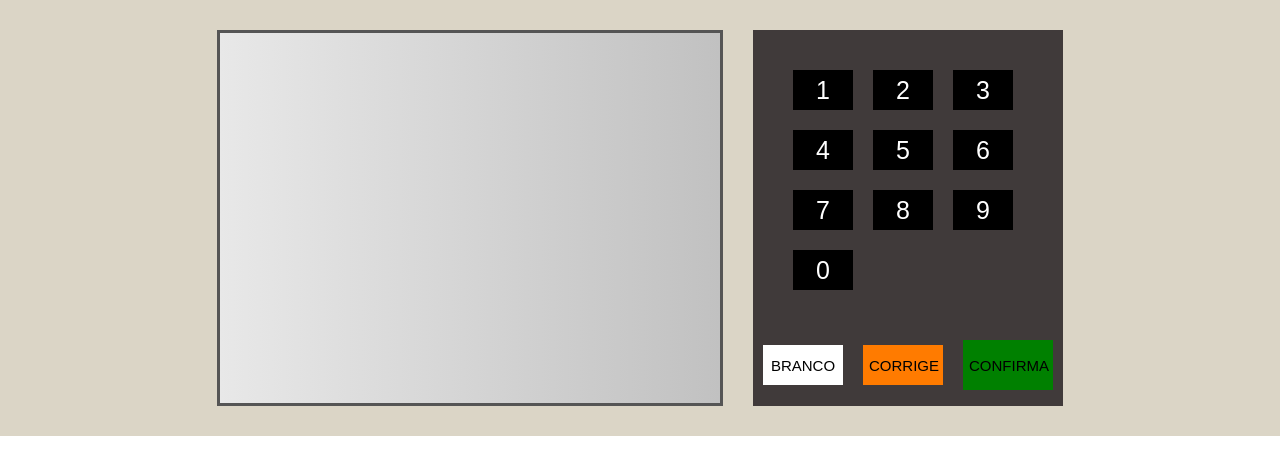
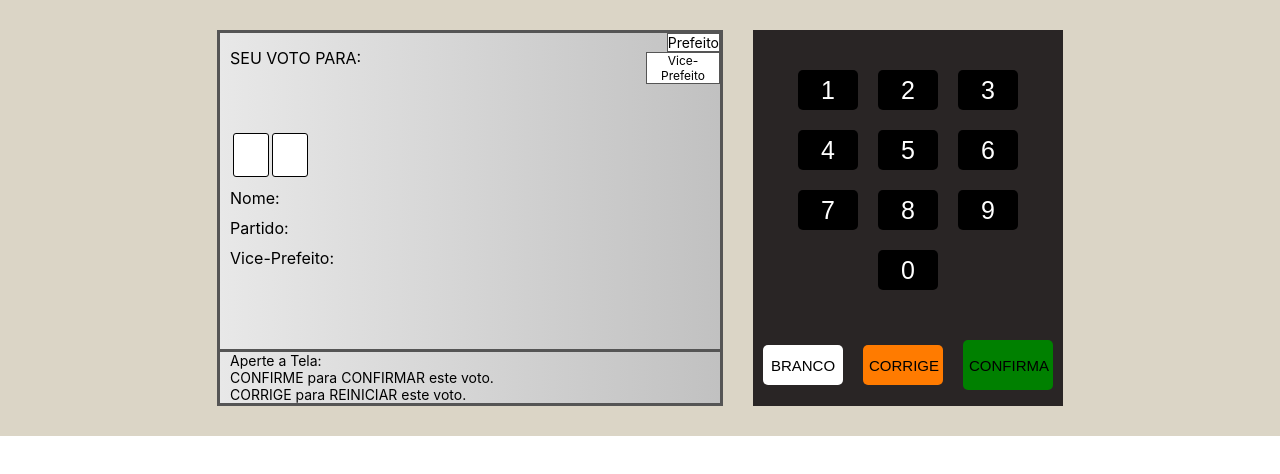
Before and after one commit to JonatasSan/Urna-eletronica, a React (Create React App) app: page / in a window 1280 px wide. Shown: the top 474 px of the page. Built offline with nearby package versions, Linux system fonts and the light colour scheme.

Commit message:
start of features

```diff
--- a/src/App.jsx
+++ b/src/App.jsx
@@ -1,6 +1,5 @@
 import React from 'react'
 
-import './App.css'
 import Urna from './Components/Urna'
 
 export default function App() {
--- a/src/Components/Teclado.jsx
+++ b/src/Components/Teclado.jsx
@@ -1,26 +1,48 @@
 import React from 'react'
 
-import './Teclado.css'
+import '../Styles/Teclado.css'
 
 export default function Teclado() {
+
+    function clicou (n){
+        alert("clicou em "+n);
+    }
+    function branco (){
+        alert("clicou em BRANCO!");
+    }
+    function corrige (){
+        alert("clicou em CORRIGE!");
+    }
+    function confirma (){
+        alert("clicou em CONFIRMA");
+    }
+
     return(
         <div className="teclado">
             <div className="num">
                 <div>
-                    <button className="botao">1</button><button className="botao" >2</button><button className="botao">3</button>
+                    <button className="botao" onClick={clicou}>1</button>
+                    <button className="botao" onClick={clicou}>2</button>
+                    <button className="botao" onClick={clicou}>3</button>
                 </div>
                 <div>
-                    <button className="botao">4</button ><button className="botao">5</button ><button className="botao">6</button>
+                    <button className="botao" onClick={clicou}>4</button>
+                    <button className="botao" onClick={clicou}>5</button>
+                    <button className="botao" onClick={clicou}>6</button>
                 </div>
                 <div>
-                    <button className="botao">7</button><button className="botao">8</button><button className="botao">9</button>
+                    <button className="botao" onClick={clicou}>7</button>
+                    <button className="botao" onClick={clicou}>8</button>
+                    <button className="botao" onClick={clicou}>9</button>
                 </div>
                 <div>
-                    <button className="botao zero">0</button>
+                    <button className="botao" onClick={clicou}>0</button>
                 </div>
             </div>
             <div>
-                <button className="botao branco">BRANCO</button><button className="botao corrige">CORRIGE</button><button className="botao confirma">CONFIRMA</button></div>
+                <button className="botao branco" onClick={branco}>BRANCO</button>
+                <button className="botao corrige" onClick={corrige}>CORRIGE</button>
+                <button className="botao confirma" onClick={confirma}>CONFIRMA</button></div>
             </div>
     )
 }
--- a/src/Components/Tela.css
+++ /dev/null
@@ -1,6 +0,0 @@
-.tela{
-    background: linear-gradient(to right, #E8E8E8, #C1C1C1);
-    width: 500px;
-    height: 370px;
-    border: solid #555;
-}
--- a/src/Components/Tela.jsx
+++ b/src/Components/Tela.jsx
@@ -1,11 +1,47 @@
 import React from 'react'
 
-import './Tela.css'
+import '../Styles/Tela.css'
 
 export default function Tela() {
+
+    var seuVoto = document.querySelector('.d-1 span')
+
     return(
         <div className="tela">
-
+            <div className="voto">
+                <div className="esquerda">
+                    <div className="d-1">
+                        <span>SEU VOTO PARA:</span>
+                    </div>
+                    <div className="d-2">
+                        <span></span>
+                    </div>
+                    <div className="d-3">
+                        <input type="text" maxLength="1" className="nume"/>
+                        <input type="text" maxLength="1" className="nume"/>
+                    </div>
+                    <div className="d-4">
+                        <span>Nome: </span> <br />
+                        <span>Partido: </span> <br />
+                        <span>Vice-Prefeito: </span> <br />
+                    </div>
+                </div>
+                <div className="direita">
+                    <div className="avatar">
+                        <img src="" alt="" />
+                        Prefeito
+                    </div>
+                    <div className="avatar v">
+                        <img src="" alt="" />
+                        Vice-Prefeito
+                    </div>
+                </div>
+            </div>
+            <div className="instrucao">
+                <span>Aperte a Tela:</span><br />
+                <span>CONFIRME para CONFIRMAR este voto.</span><br/>
+                <span>CORRIGE para REINICIAR este voto.</span><br />
+            </div>
         </div>
     )
 }
--- a/src/Components/Urna.jsx
+++ b/src/Components/Urna.jsx
@@ -1,6 +1,6 @@
 import React from 'react'
 
-import './Urna.css'
+import '../Styles/Urna.css'
 
 import Tela from './Tela'
 import Teclado from './Teclado'
--- a/src/Components/Teclado.css
+++ b/src/Styles/Teclado.css
@@ -1,9 +1,10 @@
 .teclado{
-    background-color: #403A3A;
+    background-color: #292525;
     margin-left: 30px;
 }
 .num{
     margin: 30px;
+    text-align: center;
 }
 .botao{
     width: 60px;
@@ -14,6 +15,7 @@
     border: 0;
     font-size: 25px;
     cursor: pointer;
+    border-radius: 5px;
 }
 .botao.confirma{
     height: 50px;
--- /dev/null
+++ b/src/Styles/Tela.css
@@ -0,0 +1,83 @@
+@keyframes pisca{
+    0% {opacity: 0.2;}
+    50% {opacity: 1;}
+    100% {opacity: 0.2}
+}
+
+.tela{
+    background: linear-gradient(to right, #E8E8E8, #C1C1C1);
+    width: 500px;
+    height: 370px;
+    border: solid #555;
+    display: flex;
+    flex-direction: column;
+}
+.voto{
+    flex: 1;
+    display: flex
+}
+.direita{
+    width: 90px;
+    display: flex;
+    flex-direction: column;
+    align-items: flex-end;
+}
+.avatar{
+    border: 1px solid #555;
+    background-color: white;
+    text-align: center;
+    font-size: 14px;
+}
+.avatar img{
+    width: 100%;
+}
+.avatar.v{
+    width: 80%;
+    font-size: 12px;
+}
+.esquerda{
+    flex: 1;
+    display: flex;
+    flex-direction: column ;
+    margin-left: 10px;
+}
+.d-1{
+    height: 50px;
+    display: flex;
+    align-items: center;
+}
+.d-2{
+    height: 50px;
+    display: flex;
+    align-items: center;
+    justify-content: center;
+}
+.d-3{
+    height: 50px;
+}
+.nume{
+    display: inline-block;
+    width: 30px;
+    height: 40px;
+    border: 1px solid #000;
+    text-align: center;
+    line-height: 40px;
+    font-size: 25px;
+    margin-left: 3px;
+    border-radius: 3px;
+}
+.pisca{
+    animation-name: pisca;
+    animation-duration: 1s;
+    animation-iteration-count: infinite;
+
+}
+.d-4{
+    flex: 1;
+    line-height: 30px;
+}
+.instrucao{
+    border-top:solid #555;
+    font-size: 14px;
+    padding-left: 10px;
+}
```
Also changed, not shown: src/Components/Candidatos.js (added, +56 -0 lines), src/App.css (deleted), src/Styles/Urna.css (renamed from src/Components/Urna.css).
